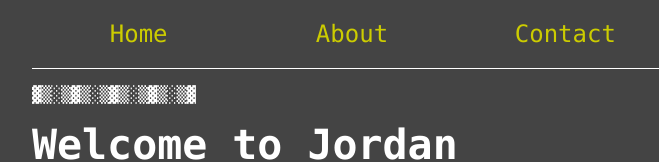
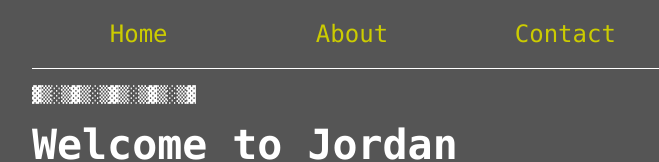
Before and after one commit to jordbort/fullstack-portfolio, a React (Create React App) app: page / in a window 1280 px wide. Shown: the top 162 px of the page, without its empty margins (288-947 px from the left). Built offline with nearby package versions, Linux system fonts and the light colour scheme.

Commit message:
Adjusting brightness

```diff
--- a/src/index.css
+++ b/src/index.css
@@ -1,5 +1,5 @@
 body {
-    background-color: #444444;
+    background-color: #555555;
     background-attachment: fixed;
     background-repeat: no-repeat;
     margin: 0 25vw;
@@ -107,7 +107,7 @@ section {
 }
 
 .technologies-used-icons img:hover {
-    background-color: #CCCCCC;
+    background-color: #DDDDDD;
 }
 
 .about-photo {
@@ -117,13 +117,13 @@ section {
 }
 
 .nav-link {
-    background-color: #444444;
+    background-color: #555555;
     text-align: center;
     padding: 20px;
 }
 
 .nav-link:hover {
-    background-color: #555555;
+    background-color: #666666;
     color: #FFFF00;
 }
 
```
